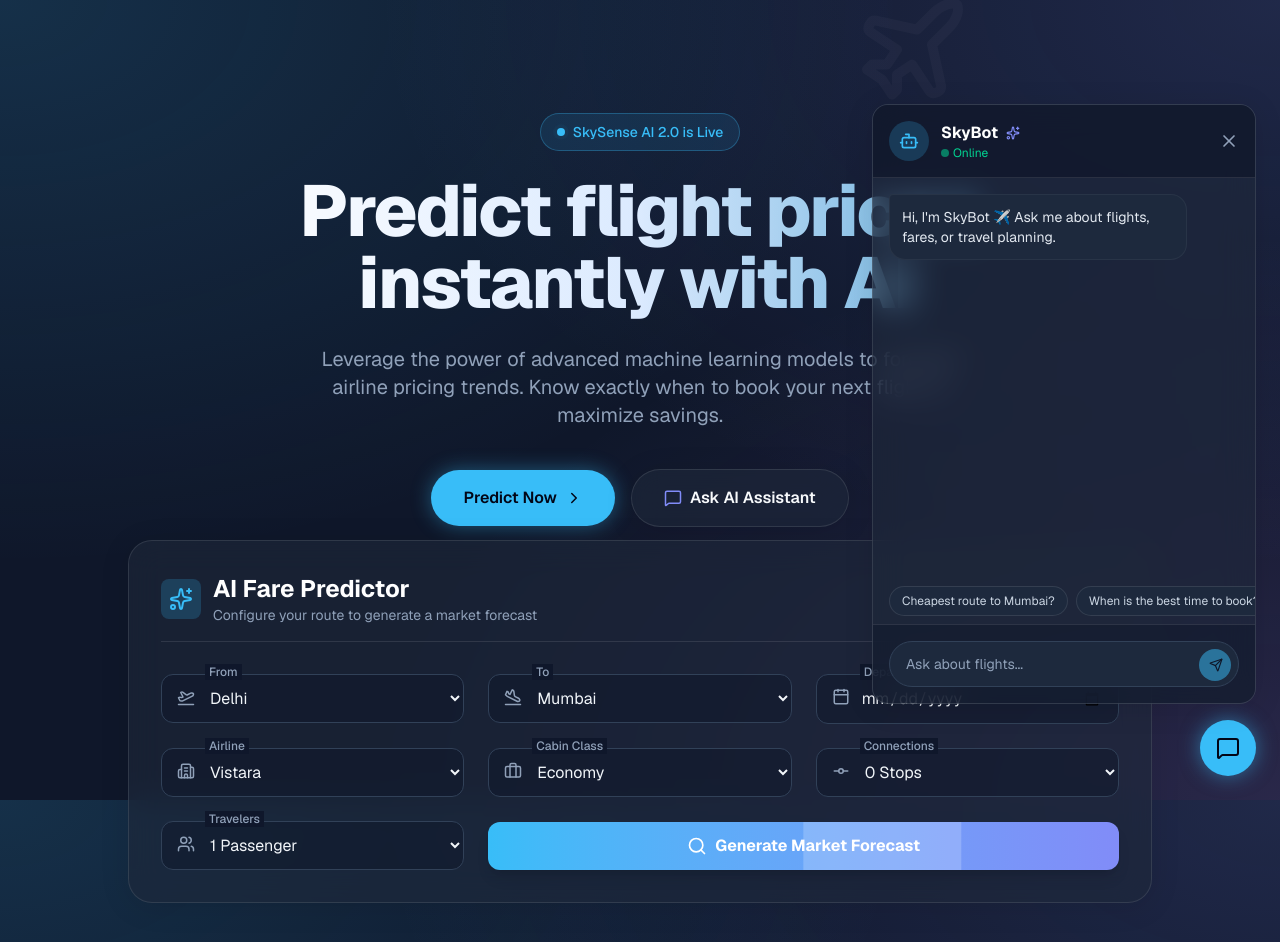
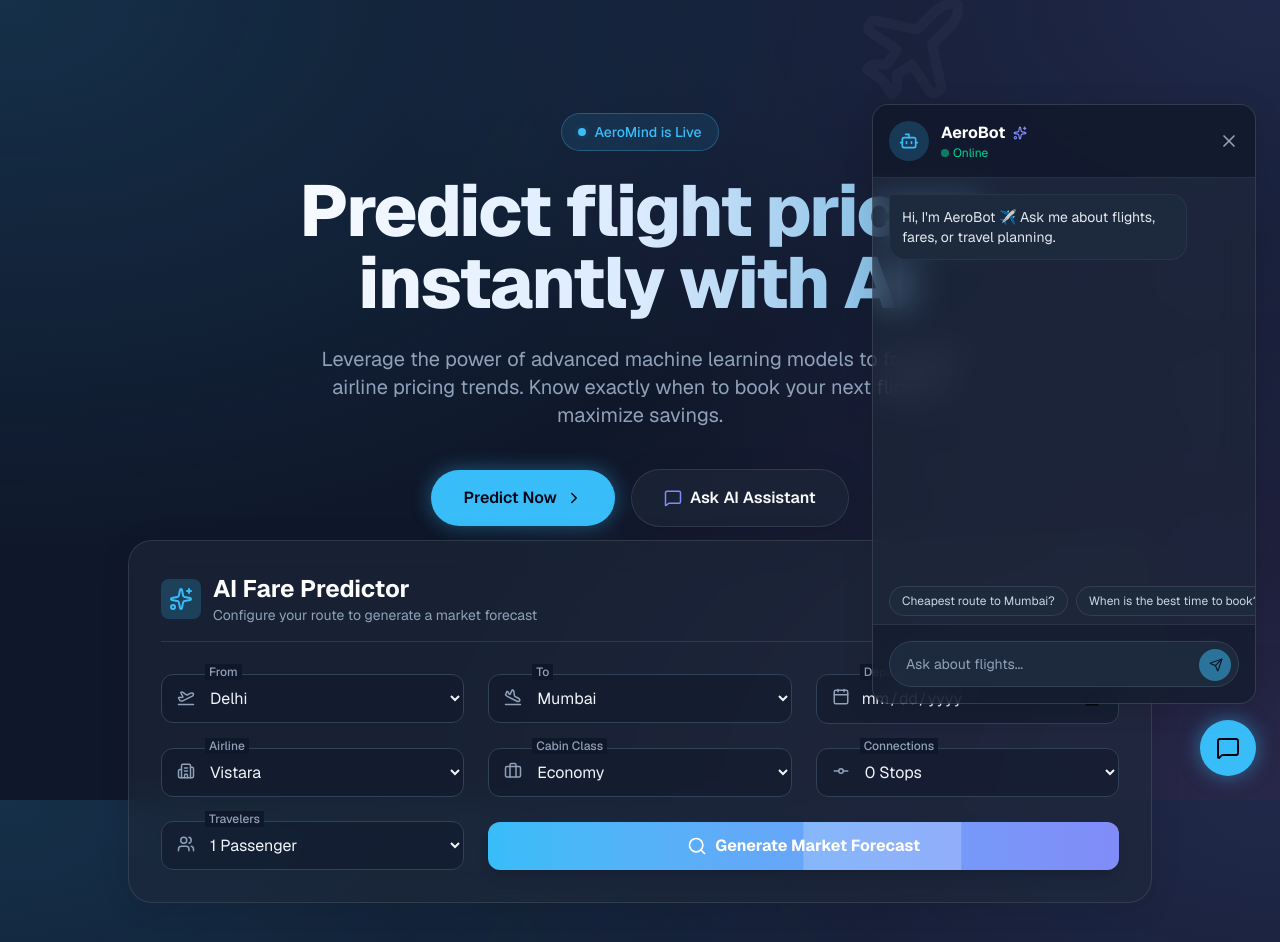
Before and after one commit to nilesh0002/flightprice, a Next.js app in the folder client/: page / in a window 1280 px wide. Both pictures are taken after a click on the button "Ask AI Assistant". Shown: the top 942 px of the page. Built offline with nearby package versions, Linux system fonts and the light colour scheme.

Commit message:
Rename application to AeroMind

```diff
--- a/client/src/app/layout.js
+++ b/client/src/app/layout.js
@@ -12,7 +12,7 @@ const geistMono = Geist_Mono({
 });
 
 export const metadata = {
-  title: "SkySense AI | Premium Flight Predictor",
+  title: "AeroMind | Premium Flight Predictor",
   description: "Predict flight prices instantly with AI",
 };
 
--- a/client/src/components/Chatbot.jsx
+++ b/client/src/components/Chatbot.jsx
@@ -7,7 +7,7 @@ import { useState, useRef, useEffect } from "react";
 export default function Chatbot() {
   const [isOpen, setIsOpen] = useState(false);
   const [messages, setMessages] = useState([
-    { role: "ai", content: "Hi, I'm SkyBot ✈️ Ask me about flights, fares, or travel planning." }
+    { role: "ai", content: "Hi, I'm AeroBot ✈️ Ask me about flights, fares, or travel planning." }
   ]);
   const [input, setInput] = useState("");
   const [isLoading, setIsLoading] = useState(false);
@@ -82,7 +82,7 @@ export default function Chatbot() {
                   <Bot size={20} />
                 </div>
                 <div>
-                  <h3 className="font-bold text-white flex items-center gap-2">SkyBot <Sparkles size={14} className="text-secondary" /></h3>
+                  <h3 className="font-bold text-white flex items-center gap-2">AeroBot <Sparkles size={14} className="text-secondary" /></h3>
                   <p className="text-xs text-emerald-400 flex items-center gap-1">
                     <span className="w-2 h-2 rounded-full bg-emerald-400 animate-pulse"></span> Online
                   </p>
--- a/client/src/components/Hero.jsx
+++ b/client/src/components/Hero.jsx
@@ -42,7 +42,7 @@ export default function Hero({ onScrollToPredict }) {
             <span className="animate-ping absolute inline-flex h-full w-full rounded-full bg-primary opacity-75"></span>
             <span className="relative inline-flex rounded-full h-2 w-2 bg-primary"></span>
           </span>
-          SkySense AI 2.0 is Live
+          AeroMind is Live
         </motion.div>
 
         <h1 className="text-5xl md:text-7xl font-extrabold tracking-tight mb-6 bg-clip-text text-transparent bg-gradient-to-r from-white via-blue-100 to-primary/80 min-h-[80px]">
--- a/client/src/components/ResultsDashboard.jsx
+++ b/client/src/components/ResultsDashboard.jsx
@@ -68,7 +68,7 @@ export default function ResultsDashboard({ result }) {
           <div className={`p-4 rounded-xl flex items-start gap-3 border ${isLow ? 'bg-emerald-500/10 border-emerald-500/20' : 'bg-rose-500/10 border-rose-500/20'}`}>
             {isLow ? <CheckCircle2 className="text-emerald-400 shrink-0" /> : <AlertCircle className="text-rose-400 shrink-0" />}
             <div>
-              <p className="font-medium text-slate-200">SkySense AI Guidance</p>
+              <p className="font-medium text-slate-200">AeroMind Guidance</p>
               <p className={`text-sm ${isLow ? 'text-emerald-300' : 'text-rose-300'}`}>{result.recommendation}</p>
             </div>
           </div>
```
